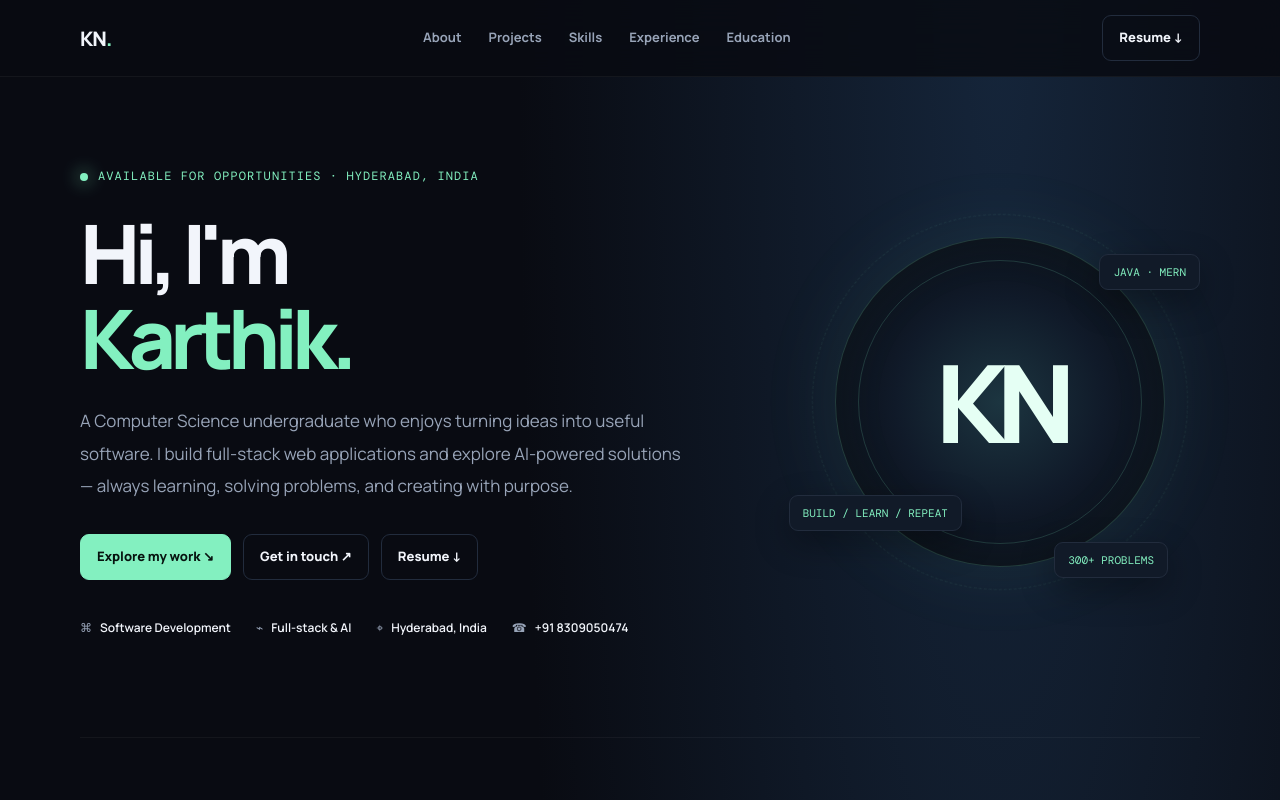
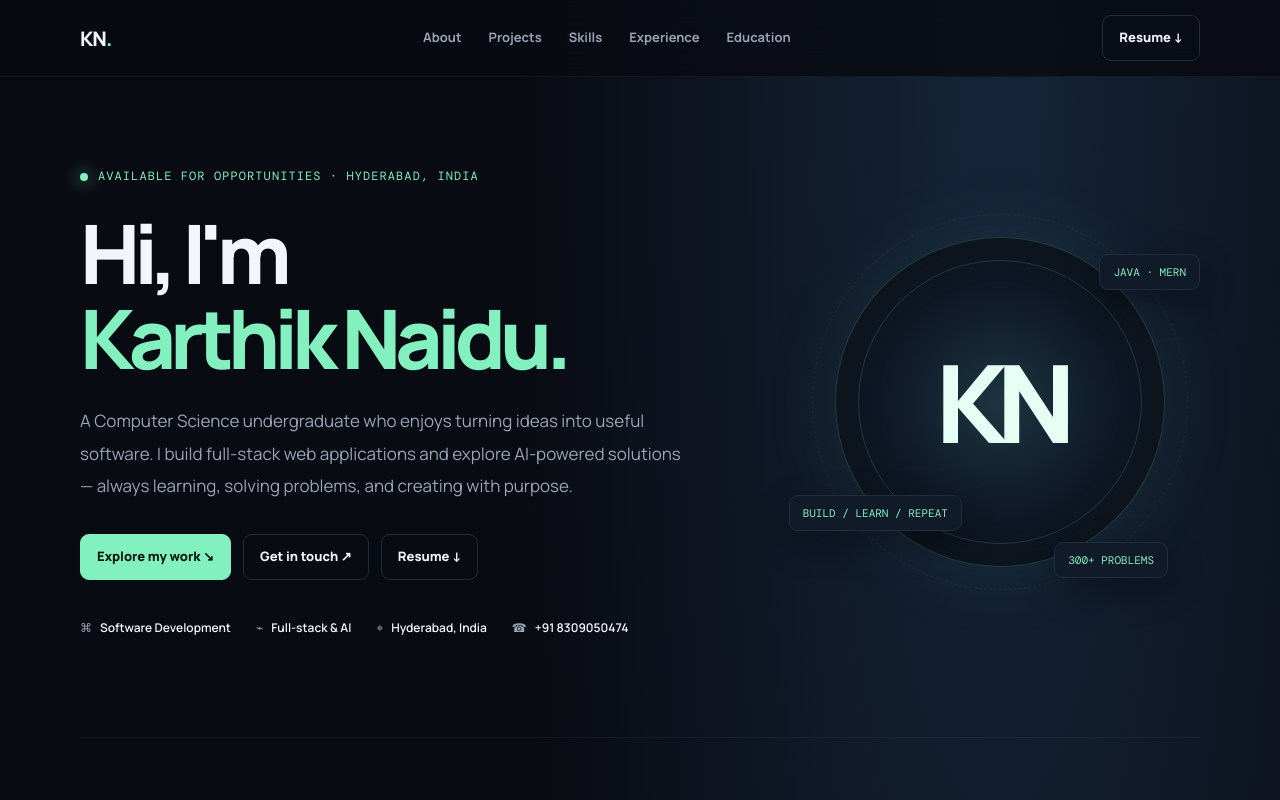
Before and after one commit to karthik9724/karthik9724.github.io, a plain HTML site: page index.html in a window 1280 px wide. Shown: the top 800 px of the page. Drawn offline with nearby package versions, Linux system fonts and the light colour scheme.

Commit message:
Use full name in hero heading

```diff
--- a/index.html
+++ b/index.html
@@ -17,7 +17,7 @@
 <header class="nav"><div class="wrap navin"><a class="brand" href="#home">KN<span>.</span></a><nav class="links"><a href="#about">About</a><a href="#projects">Projects</a><a href="#skills">Skills</a><a href="#experience">Experience</a><a href="#education">Education</a></nav><a class="navcta" href="KARTHIK_RESUME.pdf" download="Karthik_Resume.pdf">Resume ↓</a></div></header>
 <main id="home" class="wrap">
 <section class="hero" style="border:0">
-<div><div class="eyebrow mono"><span class="dot"></span> Available for opportunities · Hyderabad, India</div><h1>Hi, I'm<br><em>Karthik.</em></h1><p class="intro">A Computer Science undergraduate who enjoys turning ideas into useful software. I build full-stack web applications and explore AI-powered solutions — always learning, solving problems, and creating with purpose.</p><div class="actions"><a class="btn primary" href="#projects">Explore my work ↘</a><a class="btn" href="mailto:kumarkarthik84192@gmail.com">Get in touch ↗</a><a class="btn" href="KARTHIK_RESUME.pdf" download="Karthik_Resume.pdf">Resume ↓</a></div><div class="hero-meta"><span>⌘ <b>Software Development</b></span><span>⌁ <b>Full-stack & AI</b></span><span>⌖ <b>Hyderabad, India</b></span><span>☎ <b><a href="tel:+918309050474">+91 8309050474</a></b></span></div></div>
+<div><div class="eyebrow mono"><span class="dot"></span> Available for opportunities · Hyderabad, India</div><h1>Hi, I'm<br><em>Karthik Naidu.</em></h1><p class="intro">A Computer Science undergraduate who enjoys turning ideas into useful software. I build full-stack web applications and explore AI-powered solutions — always learning, solving problems, and creating with purpose.</p><div class="actions"><a class="btn primary" href="#projects">Explore my work ↘</a><a class="btn" href="mailto:kumarkarthik84192@gmail.com">Get in touch ↗</a><a class="btn" href="KARTHIK_RESUME.pdf" download="Karthik_Resume.pdf">Resume ↓</a></div><div class="hero-meta"><span>⌘ <b>Software Development</b></span><span>⌁ <b>Full-stack & AI</b></span><span>⌖ <b>Hyderabad, India</b></span><span>☎ <b><a href="tel:+918309050474">+91 8309050474</a></b></span></div></div>
 <div class="orbit"><div class="orb"><div class="initials">KN</div></div><div class="orbit-tag tag1">JAVA · MERN</div><div class="orbit-tag tag2">BUILD / LEARN / REPEAT</div><div class="orbit-tag tag3">300+ PROBLEMS</div></div>
 </section>
 <section id="about"><div class="section-head reveal"><div><div class="mono">01 / About me</div><h2>A little about<br>what I do.</h2></div><p>Curious by nature. Developer by choice. Focused on building reliable products and growing into a strong software engineer.</p></div><div class="about-grid"><div class="panel reveal"><p>I'm Karthik Naidu, a B.Tech Computer Science student at Geethanjali College of Engineering & Technology. I have hands-on experience with the MERN stack, Java, databases, and AI-based applications. I enjoy understanding how things work, breaking complex problems into smaller pieces, and shipping practical solutions. My current goal is to begin my career as a Software Development Engineer and contribute to real-world products.</p></div><div class="stats reveal"><div class="stat"><strong>300<span style="color:var(--accent)">+</span></strong><small>CODING PROBLEMS SOLVED</small></div><div class="stat"><strong>3</strong><small>FEATURED PROJECTS</small></div><div class="stat"><strong>2027</strong><small>GRADUATING</small></div><div class="stat"><strong>1st</strong><small>CODING CONTEST PRIZE</small></div></div></div></section>
```
